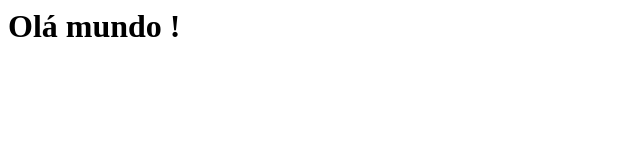
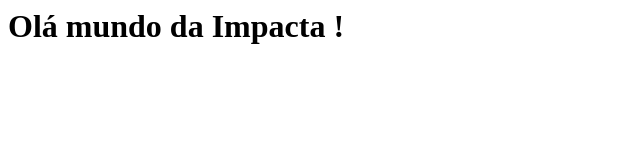
Before and after one commit to jessy-ribeiro/devOps-impacta, a plain HTML site: page index.html in a window 1280 px wide. Shown: the whole page, without its empty margins (0-640 px from the left). Drawn offline with Linux system fonts and the light colour scheme.

Commit message:
Commit via VSCode

```diff
--- a/index.html
+++ b/index.html
@@ -1 +1 @@
-<h1> Olá mundo ! </h1>
+<h1> Olá mundo da Impacta ! </h1>
```
Also changed, not shown: aulaVSCode.html (added, +1 -0 lines).
